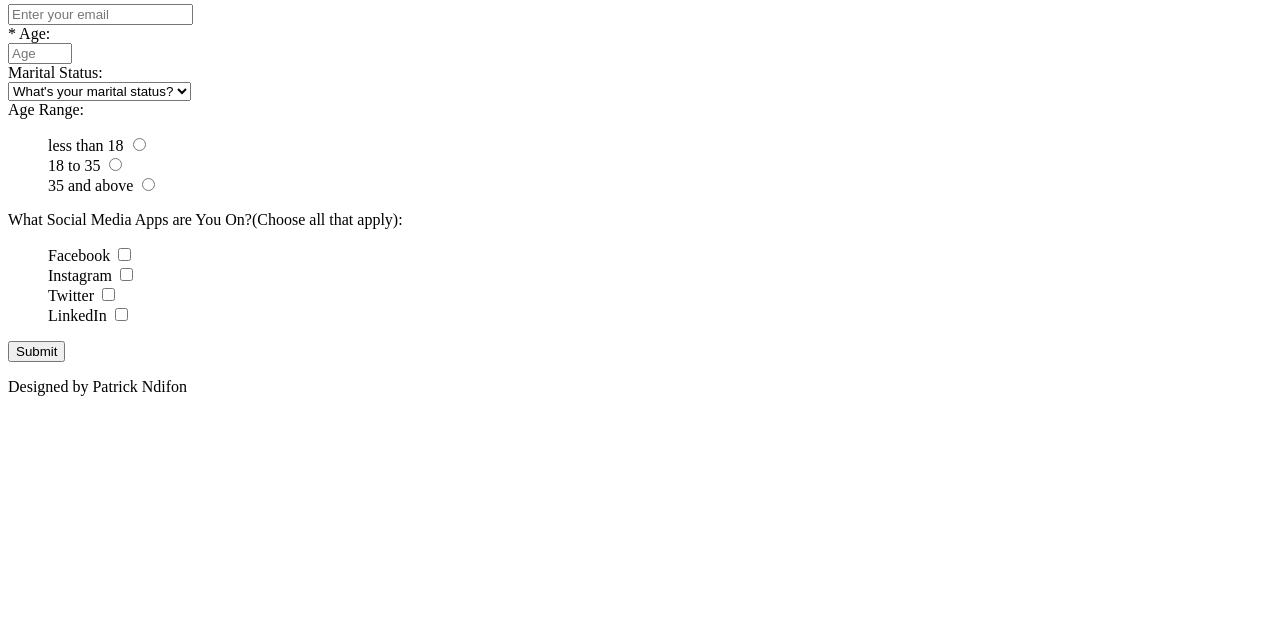
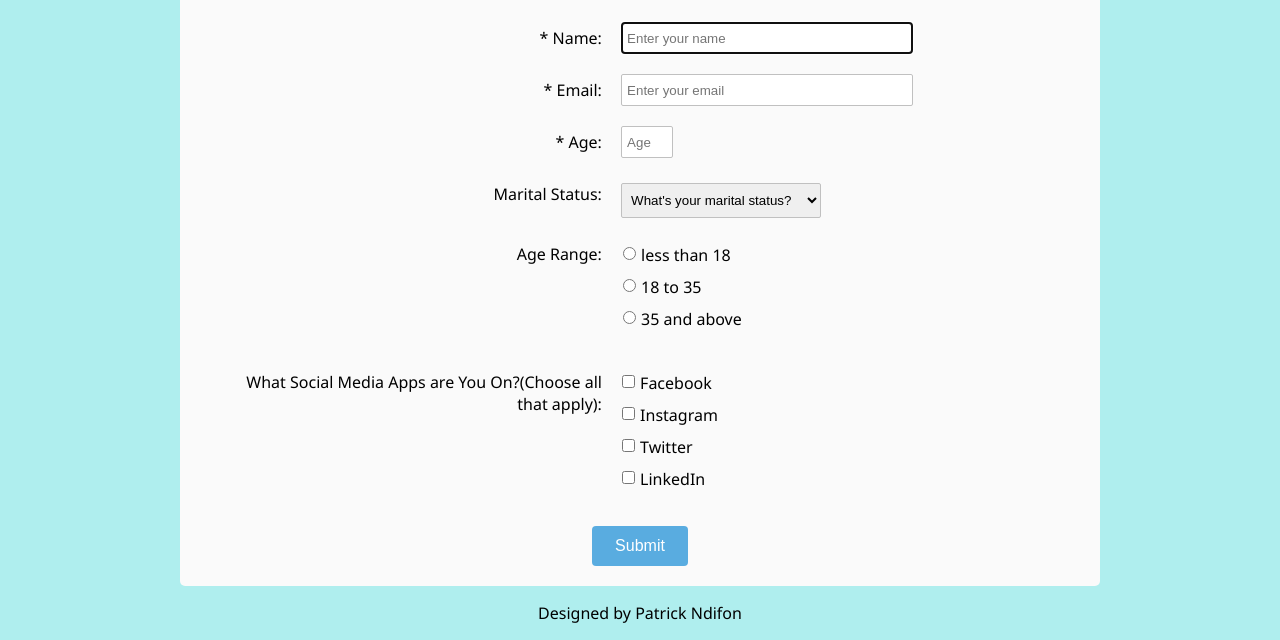
Before and after one commit to pmndifon/fcc-survey-form, a plain HTML site: page index.html in a window 1280 px wide. Shown: the part 185-825 px from the top of the page. Before the commit the page ends 800 px from the top, so only its background shows below. Drawn offline with Linux system fonts and the light colour scheme.

Commit message:
Add style to survey form

```diff
--- /dev/null
+++ b/css/style.css
@@ -0,0 +1,117 @@
+html,
+body {
+    background-color: paleturquoise;
+    text-align: center;
+    font-family: 'Segoe UI', Tahoma, Geneva, Verdana, sans-serif;
+    min-width: 320px;
+}
+
+header {
+    font-size: 1.2em;
+    font-weight: bold;
+    margin: 20px;
+}
+
+main {
+    background-color: rgb(250, 250, 250);
+    margin: 0 auto;
+    width: 75%;
+    max-width: 900px;
+    border-radius: 5px;
+    padding: 10px;
+    padding-top: 20px;
+}
+
+.labels {
+    display: inline-block;
+    text-align: right;
+    width: 40%;
+    padding: 5px;
+    vertical-align: top;
+    margin-top: 10px;
+}
+
+.rightTab {
+    display: inline-block;
+    text-align: left;
+    width: 48%;
+    vertical-align: middle;
+}
+
+.input-field {
+    height: 20px;
+    width: 280px;
+    padding: 5px;
+    margin: 10px;
+    border: 1px solid #c0c0c0;
+    border-radius: 2px;
+}
+
+#number {
+    width: 40px;
+}
+
+.dropdown {
+    height: 35px;
+    width: 200px;
+    padding: 5px;
+    margin: 10px;
+    margin-top: 15px;
+    border: 1px solid #c0c0c0;
+    border-radius: 2px;
+ }
+
+.ratings {
+    float: left;
+    margin-right: 5px;
+}
+
+.radio,
+.checkbox {
+    position: relative;
+    left: -43px;
+    margin-left: 10px;
+    display: block;
+    padding-bottom: 10px;
+}
+
+#submit {
+    background-color: #59ace0;
+    border-radius: 4px;
+    color: white;
+    font-size: 1em;
+    height: 40px;
+    width: 96px;
+    margin: 10px;
+    border: 0px solid;
+}
+
+@media screen and (max-width: 833px) {
+    .input-field {
+        width: 80%;
+    }
+
+    option {
+        width: 90%;
+    }
+}
+
+@media screen and (max-width: 520px) {
+    .labels {
+        width: 100%;
+        text-align: left;
+    }
+
+    .rightTab {
+        width: 80%;
+        float: left;
+    }
+
+    .input-field {
+        width: 100%;
+    }
+
+    select {
+        width: 100%;
+    }
+}
--- a/index.html
+++ b/index.html
@@ -5,6 +5,7 @@
     <meta name="viewport" content="width=device-width, initial-scale=1.0">
     <meta http-equiv="X-UA-Compatible" content="ie=edge">
     <title>FCC - Survey Form</title>
+    <link rel="stylesheet" href="./css/style.css">
 </head>
 <body>
     <script src="https://cdn.freecodecamp.org/testable-projects-fcc/v1/bundle.js"></script>
```
